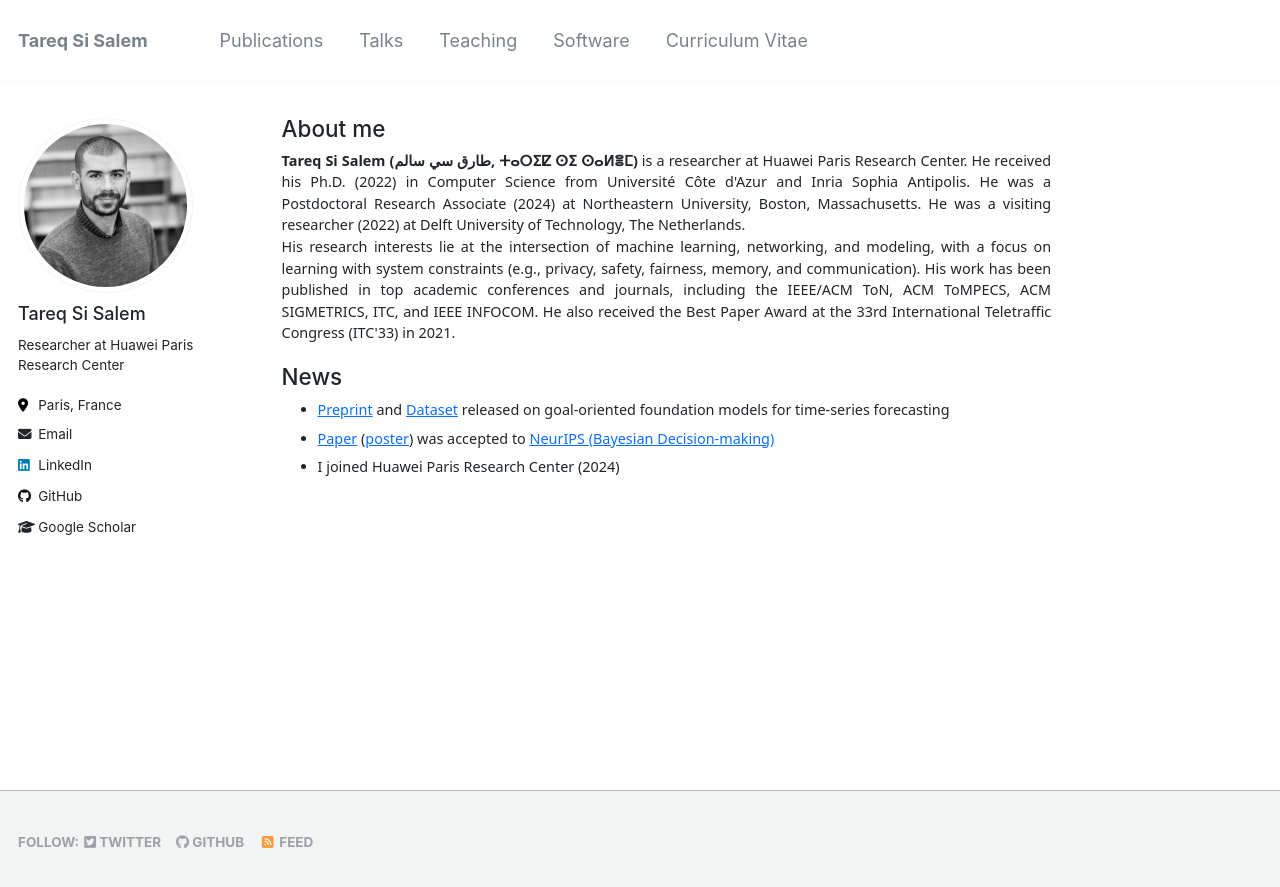
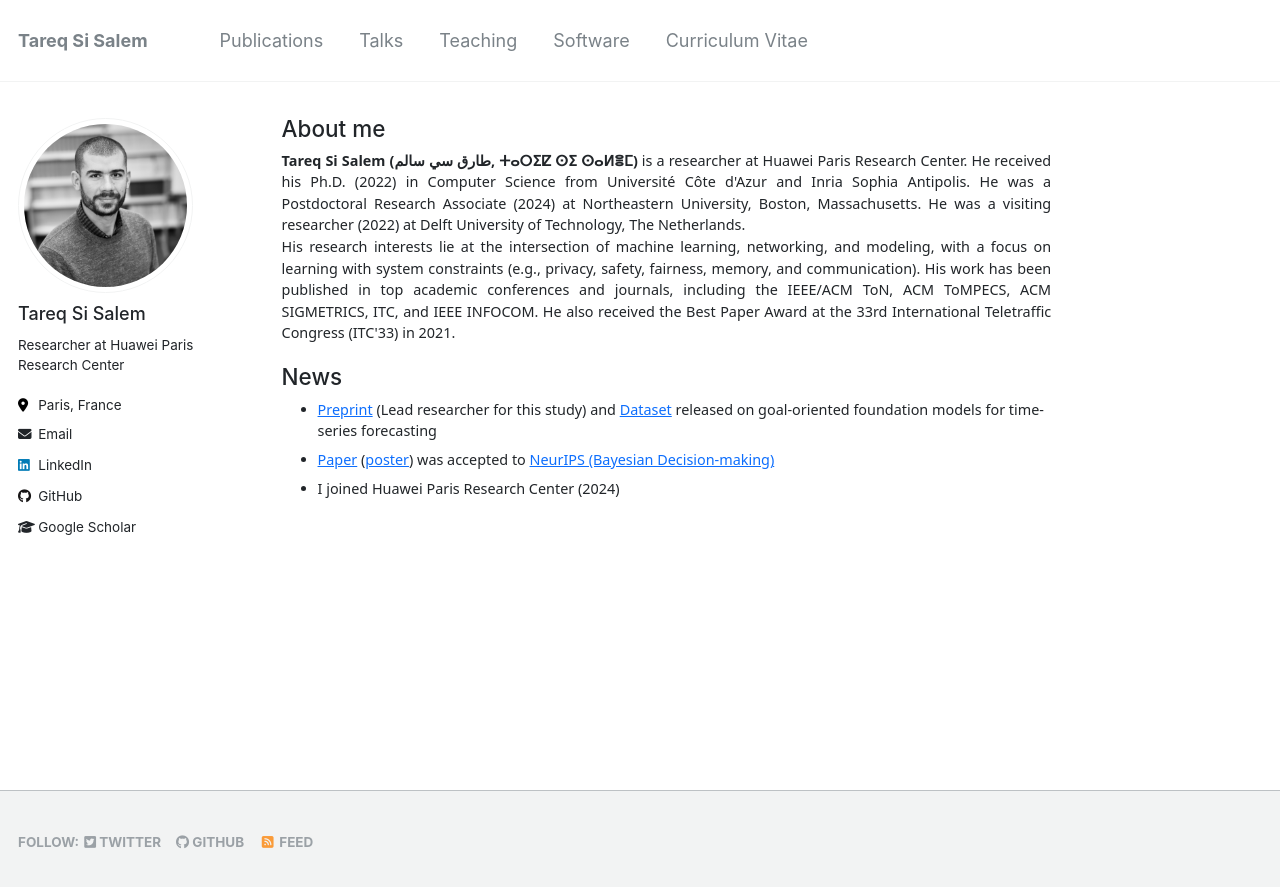
Before and after one commit to tareq-si-salem/tareq-si-salem.github.io, a Jekyll site: the page built from _pages/about.md, in a window 1280 px wide. Shown: the top 887 px of the page. Built offline with Jekyll 4.4.1, drawn with Linux system fonts in a browser that asks for light colours.

Commit message:
Update about.md

```diff
--- a/_pages/about.md
+++ b/_pages/about.md
@@ -96,7 +96,7 @@
 
 <h5> News </h5>
 <ul>
- <li> <a href="https://arxiv.org/abs/2504.17493">Preprint</a> and <a href="https://huggingface.co/datasets/netop/Beam-Level-Traffic-Timeseries-Dataset/tree/main">Dataset</a> released on goal-oriented foundation models for time-series forecasting</li>
+ <li> <a href="https://arxiv.org/pdf/2504.17493">Preprint</a> (Lead researcher for this study) and <a href="https://huggingface.co/datasets/netop/Beam-Level-Traffic-Timeseries-Dataset/tree/main">Dataset</a> released on goal-oriented foundation models for time-series forecasting</li>
 <li> <a href="https://openreview.net/pdf?id=PGvVf2h2Yb">Paper</a> (<a href="/files/pdf/Poster_NeurIPS_2024.pdf">poster</a>) was accepted to <a href="https://gp-seminar-series.github.io/neurips-2024/">NeurIPS (Bayesian Decision-making)</a></li>
  <li> I joined Huawei Paris Research Center (2024)</li>
 </ul>
```
